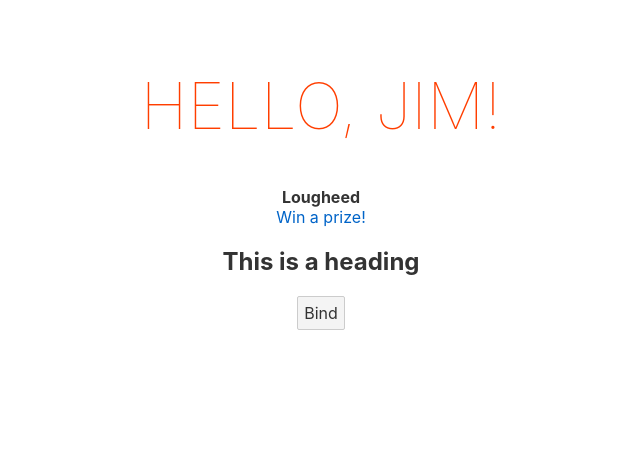
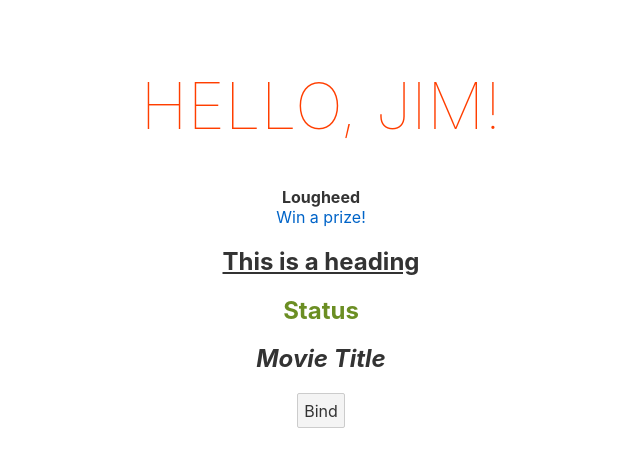
Before and after one commit to jim-lougheed/svelte-tutorial, a Svelte app: page / in a window 1280 px wide. Shown: the top 466 px of the page, without its empty margins (319-959 px from the left). Built offline with nearby package versions, Linux system fonts and the light colour scheme.

Commit message:
Complete 8: Binding Classes

```diff
--- a/src/App.svelte
+++ b/src/App.svelte
@@ -4,17 +4,36 @@
 	const hack = `<a href="#" onclick="alert('You have been hacked!')">Win a prize!</a>`;
 	const id = "heading";
 	const disabled = false;
+	const status = "success";
+	// const isPromoted = true;
+	const promoted = true;
 </script>
 
 <main>
 	<h1>Hello, {name}!</h1>
 	<div>{@html lastName}</div>
 	<div>{@html hack}</div>
-	<h2 {id}>This is a heading</h2>
+	<h2 class="underline" {id}>This is a heading</h2>
+	<h2 class={status}>Status</h2>
+	<!-- <h2 class={isPromoted ? "promoted" : ""}>Movie Title</h2> -->
+	<!-- <h2 class:promoted={isPromoted}>Movie Title</h2> -->
+	<h2 class:promoted>Movie Title</h2>
 	<button {disabled}>Bind</button>
 </main>
 
 <style>
+	.underline {
+		text-decoration: underline;
+	}
+	.danger {
+		color: red;
+	}
+	.success {
+		color: olivedrab;
+	}
+	.promoted {
+		font-style: italic;
+	}
 	main {
 		text-align: center;
 		padding: 1em;
```
